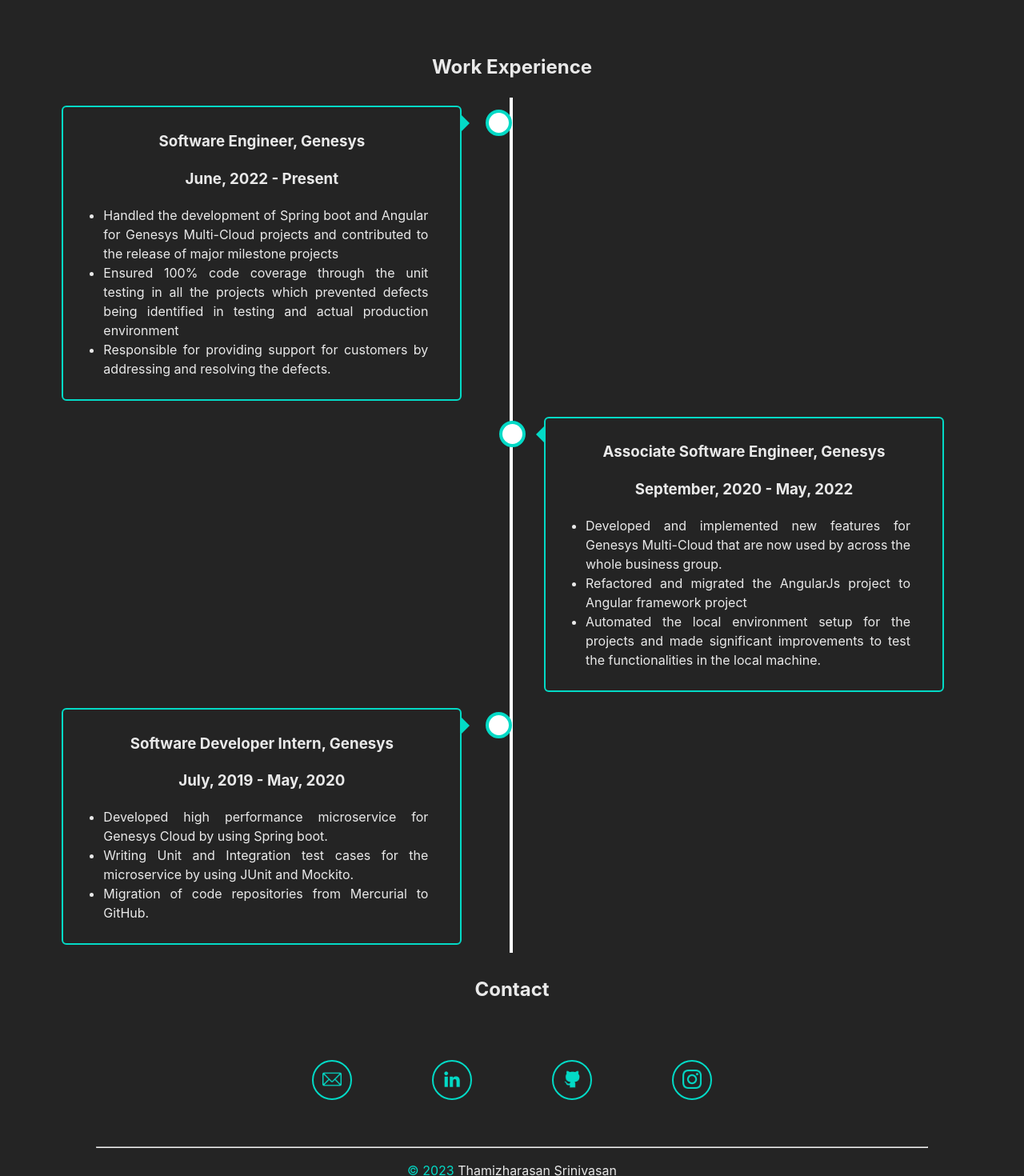
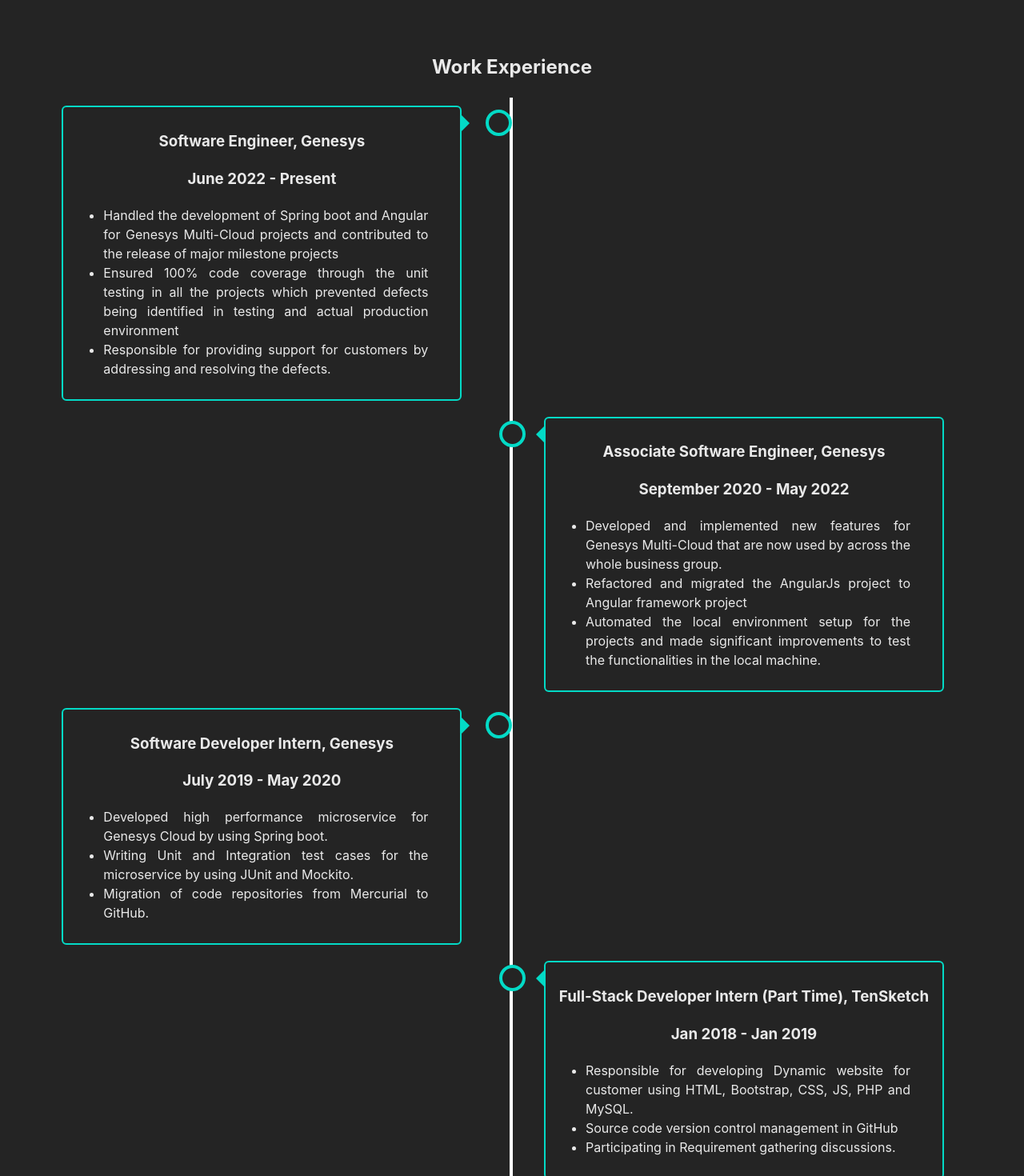
Before and after one commit to srinithamizh/thamizharasan-srinivasan, a React (Vite) app: page / in a window 1280 px wide. Shown: the part 900-2370 px from the top of the page at 80% size. Built offline with nearby package versions, Linux system fonts and the light colour scheme.

Commit message:
Refactor: Timeline style

```diff
--- a/src/components/about/About.css
+++ b/src/components/about/About.css
@@ -49,7 +49,7 @@
     width: 25px;
     height: 25px;
     left: 570px;
-    background-color: white;
+    background-color: var(--secondary-color);
     border: 4px solid var(--primary-color);
     top: 15px;
     border-radius: 50%;
--- a/src/components/about/About.tsx
+++ b/src/components/about/About.tsx
@@ -5,7 +5,7 @@
     const timelines: timeline[] = [{
         role: 'Software Engineer',
         company: 'Genesys',
-        duration: 'June, 2022 - Present',
+        duration: 'June 2022 - Present',
         description: [
             `Handled the development of Spring boot and Angular for Genesys Multi-Cloud projects and contributed to the release of major milestone projects`,
             `Ensured 100% code coverage through the unit testing in all the projects which prevented defects being identified in testing and actual production environment`,
@@ -16,7 +16,7 @@
     {
         role: 'Associate Software Engineer',
         company: 'Genesys',
-        duration: 'September, 2020 - May, 2022',
+        duration: 'September 2020 - May 2022',
         description: [
             `Developed and implemented new features for Genesys Multi-Cloud that are now used by across the whole business group.`,
             `Refactored and migrated the AngularJs project to Angular framework project`,
@@ -27,13 +27,24 @@
     {
         role: 'Software Developer Intern',
         company: 'Genesys',
-        duration: 'July, 2019 - May, 2020',
+        duration: 'July 2019 - May 2020',
         description: [
             `Developed high performance microservice for Genesys Cloud by using Spring boot.`,
             `Writing Unit and Integration test cases for the microservice by using JUnit and Mockito.`,
             `Migration of code repositories from Mercurial to GitHub.`,
         ],
         cssStyle: 'container left'
+    },
+    {
+        role: 'Full-Stack Developer Intern (Part Time)',
+        company: 'TenSketch',
+        duration: 'Jan 2018 - Jan 2019',
+        description: [
+            `Responsible for developing Dynamic website for customer using HTML, Bootstrap, CSS, JS, PHP and MySQL.`,
+            `Source code version control management in GitHub`,
+            `Participating in Requirement gathering discussions.`,
+        ],
+        cssStyle: 'container right'
     }];
     return (
         <>
```
